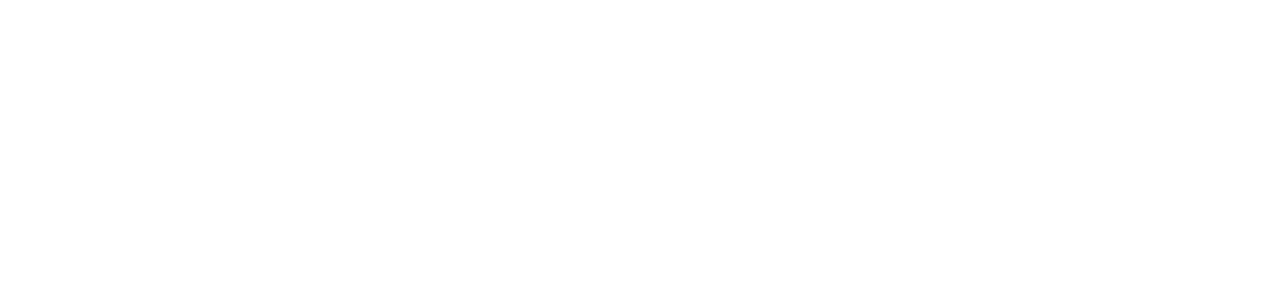
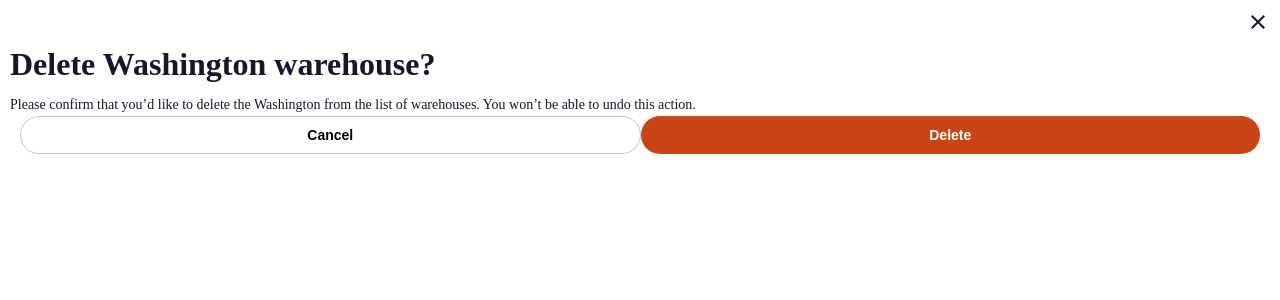
Before and after one commit to ykuruvilla/stratford-instock-frontend, a React (Create React App) app: page / in a window 1280 px wide. Shown: the top 300 px of the page. Built offline with nearby package versions, Linux system fonts and the light colour scheme.

Commit message:
Add button styling

```diff
--- a/src/App.js
+++ b/src/App.js
@@ -1,5 +1,11 @@
+import { DeleteWarehouseModal } from "./components/DeleteWarehouseModal/DeleteWarehouseModal";
+
 function App() {
-  return <></>;
+  return (
+    <>
+      <DeleteWarehouseModal />
+    </>
+  );
 }
 
 export default App;
--- /dev/null
+++ b/src/components/Button/Button.js
@@ -0,0 +1,19 @@
+import "./Button.scss";
+
+const ButtonCancel = () => {
+  return (
+    <button className="button button__cancel">
+      <h3 className="button__text">Cancel</h3>
+    </button>
+  );
+};
+
+const ButtonDelete = () => {
+  return (
+    <button className="button button__delete">
+      <h3 className="button__text">Delete</h3>
+    </button>
+  );
+};
+
+export { ButtonCancel, ButtonDelete };
--- /dev/null
+++ b/src/components/Button/Button.scss
@@ -0,0 +1,37 @@
+@use "../../styles/partials/globals/mixins" as *;
+@use "../../styles/partials/globals/fonts" as *;
+@use "../../styles/partials/globals/colors" as *;
+@use "../../styles/partials/globals/resets" as *;
+
+//    &:hover {
+//     background-color: var(--brainflix-dark-blue);
+//   }
+
+.button {
+  height: 36px;
+  width: 100%;
+  border-radius: 20px;
+  padding: 0 10px;
+  border: none;
+  display: flex;
+  align-items: center;
+  justify-content: center;
+
+  &__cancel {
+    background-color: var(--white);
+    border: solid 1px var(--cloud);
+  }
+
+  &__delete {
+    background-color: var(--red);
+    color: var(--white);
+  }
+}
+
+//Styles for tablet
+@include medium {
+  .button {
+    padding: 0 16px;
+    height: 38px;
+  }
+}
--- a/src/components/DeleteWarehouseModal/DeleteWarehouseModal.js
+++ b/src/components/DeleteWarehouseModal/DeleteWarehouseModal.js
@@ -0,0 +1,23 @@
+import "./DeleteWarehouseModal.scss";
+import { ButtonCancel, ButtonDelete } from "../Button/Button";
+import closeIcon from "../../assets/icons/close-24px.svg";
+
+import React from "react";
+
+export const DeleteWarehouseModal = () => {
+  return (
+    <section className="container">
+      <img className="icon-close" alt="close icon" src={closeIcon} />
+      <h1 className="title">Delete Washington warehouse?</h1>
+      <p>
+        Please confirm that you’d like to delete the Washington from the list of
+        warehouses. You won’t be able to undo this action.
+      </p>
+      <div className="button-container">
+        <ButtonCancel />
+
+        <ButtonDelete />
+      </div>
+    </section>
+  );
+};
--- a/src/components/DeleteWarehouseModal/DeleteWarehouseModal.scss
+++ b/src/components/DeleteWarehouseModal/DeleteWarehouseModal.scss
@@ -0,0 +1,22 @@
+@use "../../styles/partials/globals/mixins" as *;
+@use "../../styles/partials/globals/fonts" as *;
+@use "../../styles/partials/globals/colors" as *;
+@use "../../styles/partials/globals/resets" as *;
+
+.container {
+  margin: 1rem;
+}
+
+.title {
+  margin: 1rem 0;
+}
+.button-container {
+  display: flex;
+  justify-content: space-between;
+  margin: 0 1rem;
+}
+
+.icon-close {
+  display: block;
+  margin-left: auto;
+}
--- a/src/styles/partials/globals/_fonts.scss
+++ b/src/styles/partials/globals/_fonts.scss
@@ -1,13 +1,13 @@
 @use "../globals/mixins" as *;
 
 @font-face {
-  font-family: "TitilliumWeb-Regular", Tahoma, sans-serif;
+  font-family: "TitilliumWeb", Tahoma, sans-serif;
   src: url("../../../assets/fonts/TitilliumWeb-Regular.ttf");
   font-weight: 400;
 }
 
 @font-face {
-  font-family: "TitilliumWeb-SemiBold", Tahoma, sans-serif;
+  font-family: "TitilliumWeb", Tahoma, sans-serif;
   src: url("../../../assets/fonts/TitilliumWeb-SemiBold.ttf");
   font-weight: 600;
 }
--- a/src/styles/partials/globals/_resets.scss
+++ b/src/styles/partials/globals/_resets.scss
@@ -4,13 +4,13 @@
 body {
   margin: 0;
   padding: 0;
-  font-family: "titillium web";
+  font-family: "TitilliumWeb";
   height: 100vh;
   box-sizing: border-box;
   font-size: 0.625rem;
   text-decoration: none;
   list-style: none;
-  color: $instock-black;
+  color: var(--instock-black);
 }
 
 *,
```
Also changed, not shown: src/styles/partials/_fonts.scss (deleted), src/styles/partials/_mixins.scss (deleted), src/styles/partials/_resets.scss (deleted), src/styles/partials/_typography.scss (deleted), src/styles/partials/_variables.scss (deleted).
